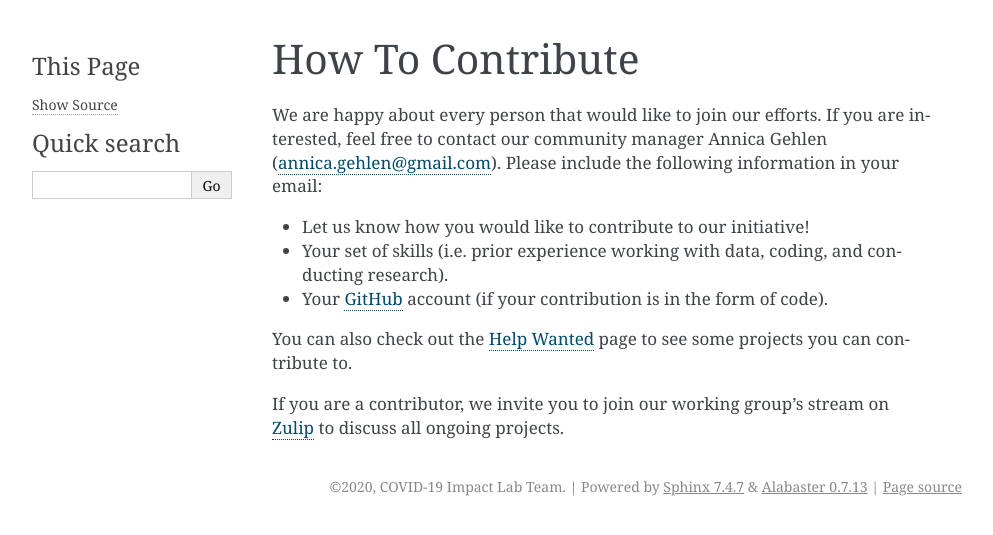
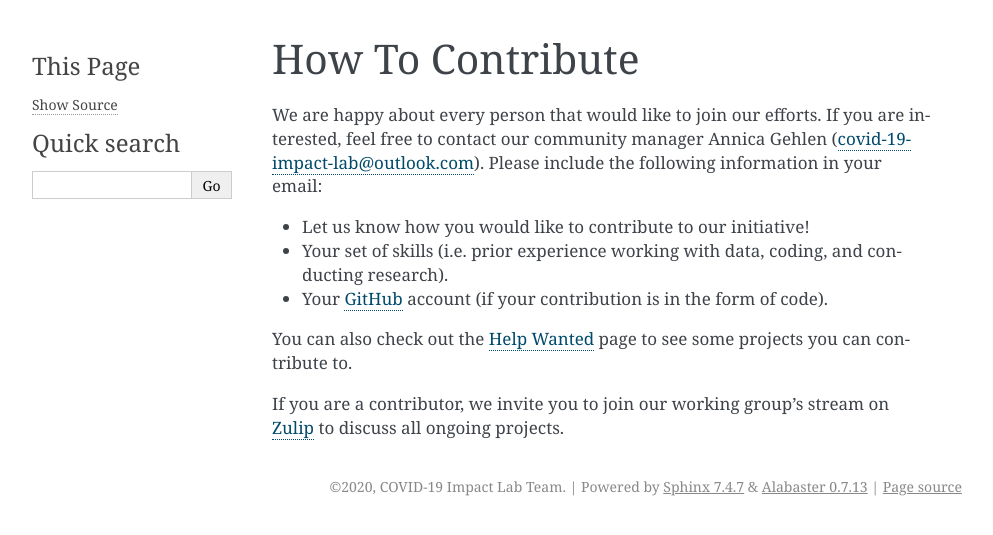
Before and after one commit to covid-19-impact-lab/covid-19-impact-lab, a Sphinx documentation site: the page built from docs/source/onboarding.rst, in a window 1280 px wide. Shown: the top 535 px of the page, without its empty margins (148-1141 px from the left). Built offline with Sphinx 7.4.7, drawn with Linux system fonts in a browser that asks for light colours.

Commit message:
Changed contact email.

```diff
--- a/docs/source/onboarding.rst
+++ b/docs/source/onboarding.rst
@@ -2,7 +2,7 @@
 How To Contribute
 =================
 
-We are happy about every person that would like to join our efforts. If you are interested, feel free to contact our community manager Annica Gehlen (annica.gehlen@gmail.com). Please include the following information in your email:
+We are happy about every person that would like to join our efforts. If you are interested, feel free to contact our community manager Annica Gehlen (covid-19-impact-lab@outlook.com). Please include the following information in your email:
 
 - Let us know how you would like to contribute to our initiative!
 - Your set of skills (i.e. prior experience working with data, coding, and conducting research).
```
